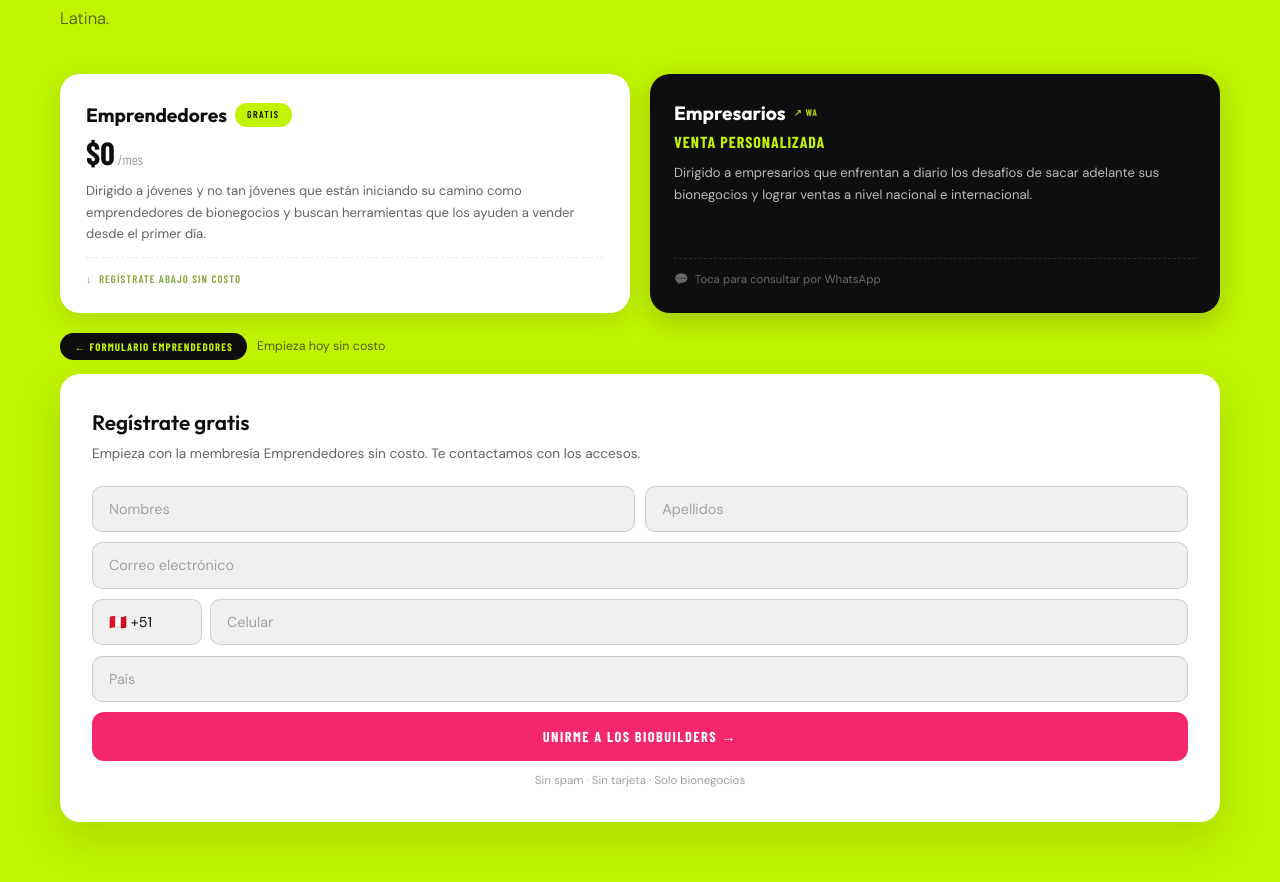
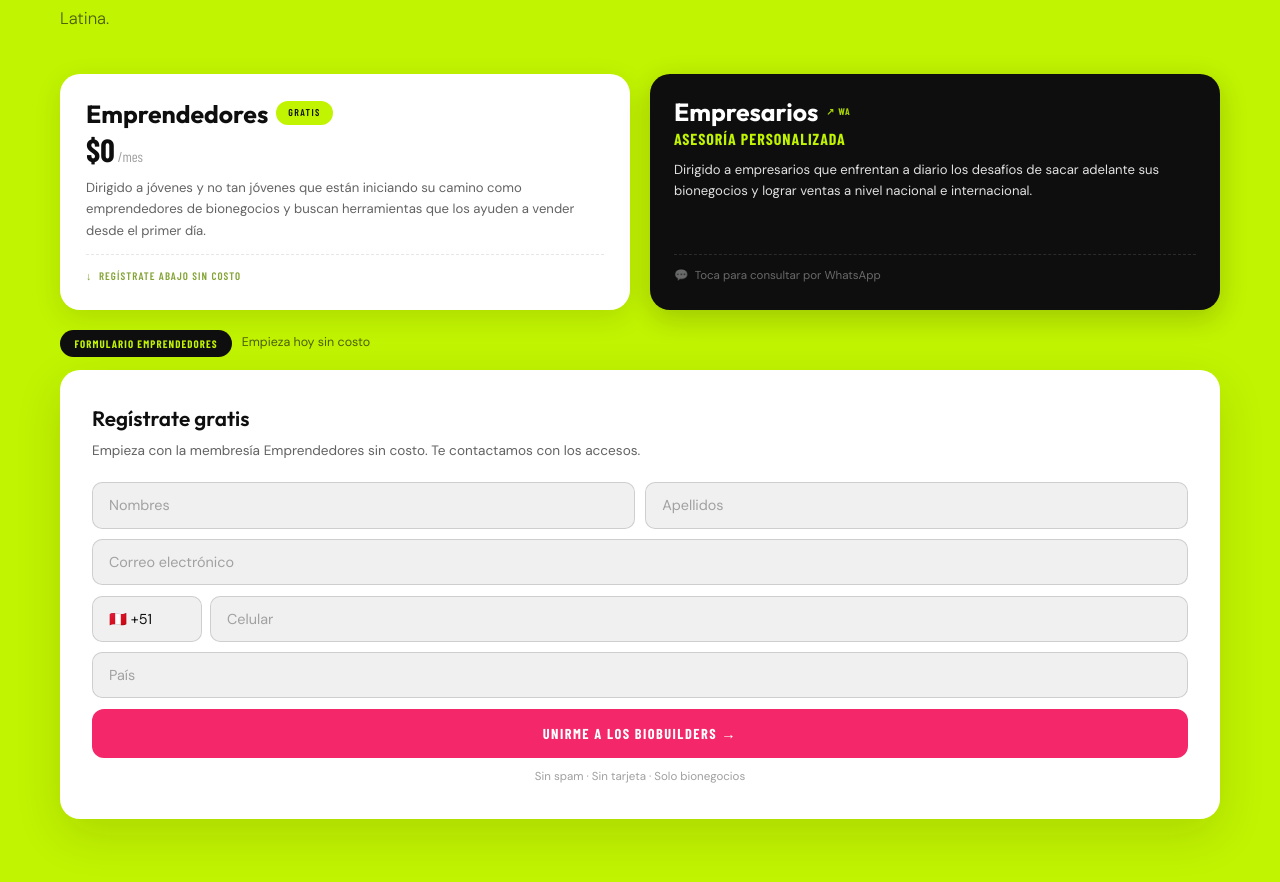
Before and after one commit to eajalcrina/BBS-Thinkific, a React (Vite) app: page / in a window 1280 px wide. Shown: the part 4546-5428 px from the top of the page. Built offline with nearby package versions, Linux system fonts and the light colour scheme.

Commit message:
Add files via upload

```diff
--- a/src/components/Community.jsx
+++ b/src/components/Community.jsx
@@ -86,7 +86,7 @@ export default function Community() {
               <div style={{ display:'flex', justifyContent:'space-between', alignItems:'flex-start' }}>
                 <div>
                   <div style={{ display:'flex', alignItems:'center', gap:'0.5rem', marginBottom:'0.35rem' }}>
-                    <span style={{ fontFamily:'var(--fout)', fontSize:'1.2rem', fontWeight:700, color:'var(--dark)' }}>Emprendedores</span>
+                    <span style={{ fontFamily:'var(--fout)', fontSize:'1.55rem', fontWeight:700, color:'var(--dark)', lineHeight:1.1 }}>Emprendedores</span>
                     <span className="badge badge-lime">Gratis</span>
                   </div>
                   <div style={{ fontFamily:'var(--fbc)', fontSize:'2rem', fontWeight:800, color:'var(--dark)', lineHeight:1 }}>
@@ -111,16 +111,16 @@ export default function Community() {
               <div style={{ display:'flex', justifyContent:'space-between', alignItems:'flex-start' }}>
                 <div>
                   <div style={{ display:'flex', alignItems:'center', gap:'0.5rem', marginBottom:'0.35rem' }}>
-                    <span style={{ fontFamily:'var(--fout)', fontSize:'1.2rem', fontWeight:700, color:'var(--white)' }}>Empresarios</span>
+                    <span style={{ fontFamily:'var(--fout)', fontSize:'1.55rem', fontWeight:700, color:'var(--white)', lineHeight:1.1 }}>Empresarios</span>
                     <span style={{ fontFamily:'var(--fbc)', fontSize:'0.6rem', fontWeight:700, letterSpacing:'0.1em', textTransform:'uppercase', color:'var(--lime)', opacity:0.85 }}>↗ WA</span>
                   </div>
                   {/* Venta personalizada en lugar de precio */}
                   <div style={{ fontFamily:'var(--fbc)', fontSize:'1rem', fontWeight:700, color:'var(--lime)', letterSpacing:'0.06em', textTransform:'uppercase', lineHeight:1 }}>
-                    Venta personalizada
+                    Asesoría personalizada
                   </div>
                 </div>
               </div>
-              <p style={{ fontSize:'0.82rem', color:'var(--t-white2)', lineHeight:1.65, margin:0 }}>
+              <p style={{ fontSize:'0.82rem', color:'rgba(255,255,255,0.88)', lineHeight:1.65, margin:0 }}>
                 Dirigido a empresarios que enfrentan a diario los desafíos de sacar adelante sus bionegocios y lograr ventas a nivel nacional e internacional.
               </p>
               {/* Footer indicador */}
@@ -134,7 +134,7 @@ export default function Community() {
           {!done ? (
             <div>
               <div style={{ display:'flex', alignItems:'center', gap:'0.6rem', marginBottom:'0.85rem' }}>
-                <span style={{ background:'var(--dark)', color:'var(--lime)', fontFamily:'var(--fbc)', fontSize:'0.68rem', fontWeight:700, letterSpacing:'0.1em', textTransform:'uppercase', padding:'0.3rem 0.9rem', borderRadius:50, whiteSpace:'nowrap' }}>← Formulario Emprendedores</span>
+                <span style={{ background:'var(--dark)', color:'var(--lime)', fontFamily:'var(--fbc)', fontSize:'0.68rem', fontWeight:700, letterSpacing:'0.1em', textTransform:'uppercase', padding:'0.3rem 0.9rem', borderRadius:50, whiteSpace:'nowrap' }}>Formulario Emprendedores</span>
                 <span style={{ fontSize:'0.78rem', color:'var(--t-dark2)' }}>Empieza hoy sin costo</span>
               </div>
               <div style={{ background:'var(--white)', borderRadius:20, padding:'2rem', boxShadow:'0 16px 48px rgba(14,14,14,0.12)' }}>
```
